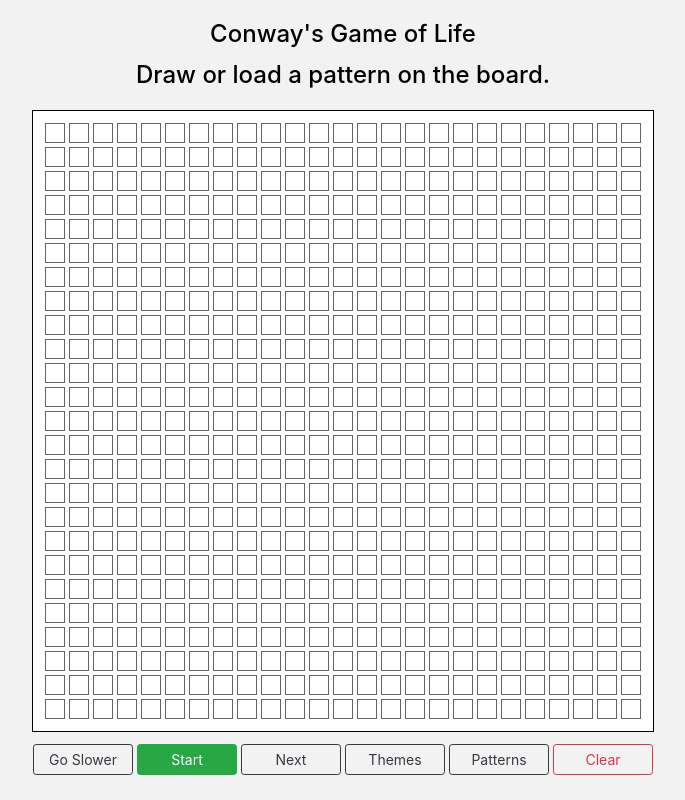
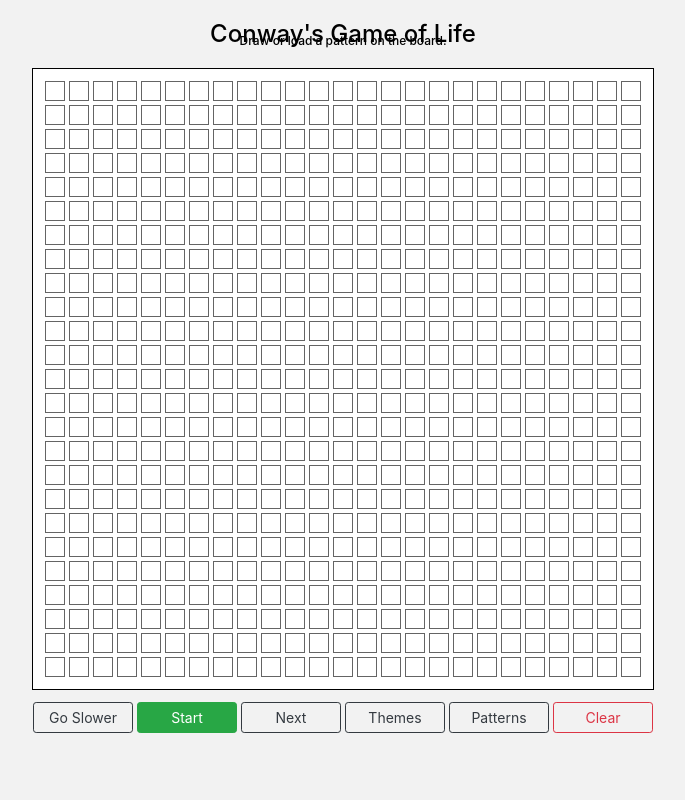
Before and after one commit to curtisyungen/conway, a React (Create React App) app: page / in a window 1280 px wide. Shown: the whole page, without its empty margins (297-982 px from the left). Built offline with nearby package versions, Linux system fonts and the light colour scheme.

Commit message:
Update board.css

```diff
--- a/src/components/Board/board.css
+++ b/src/components/Board/board.css
@@ -88,6 +88,11 @@
     background: yellow;
 }
 
+.subTitle {
+    font-size: 12px;
+    margin-top: -15px;
+}
+
 .theme {
     cursor: pointer;
     display: inline-block;
```
